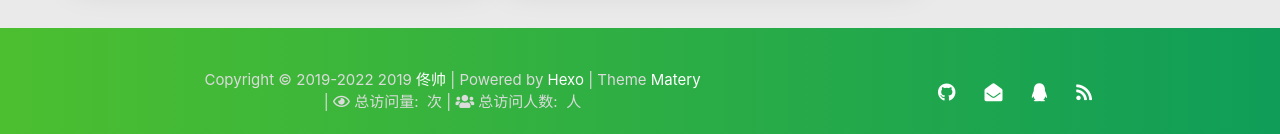
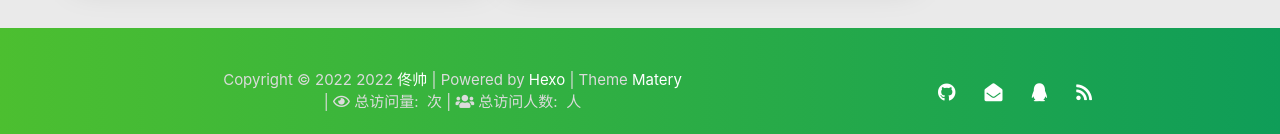
Before and after one commit to tong925/tong925.github.io, a plain HTML site: page 2022/03/05/hello-world/index.html in a window 1280 px wide. Shown: the part 2137-2271 px from the top of the page. Drawn offline with Linux system fonts and the light colour scheme; some packages are replaced by stand-ins of ours; no server answers; a script that the page names is missing.

Commit message:
Site updated: 2022-03-05 20:46:11

```diff
--- a/2022/03/05/hello-world/index.html
+++ b/2022/03/05/hello-world/index.html
@@ -969,9 +969,9 @@
         <div class="col s12 m8 l8 copy-right">
             Copyright&nbsp;&copy;
 
-                <span id="year">2019-2022</span>
+                <span id="year">2022</span>
 
-            <span id="year">2019</span>
+            <span id="year">2022</span>
             <a href="/about" target="_blank">佟帅</a>
             |&nbsp;Powered by&nbsp;<a href="https://hexo.io/" target="_blank">Hexo</a>
             |&nbsp;Theme&nbsp;<a href="https://github.com/blinkfox/hexo-theme-matery" target="_blank">Matery</a>
```
Also changed, not shown: archives/2022/03/index.html (+2 -2 lines), archives/2022/index.html (+2 -2 lines), archives/index.html (+2 -2 lines), index.html (+2 -2 lines).
